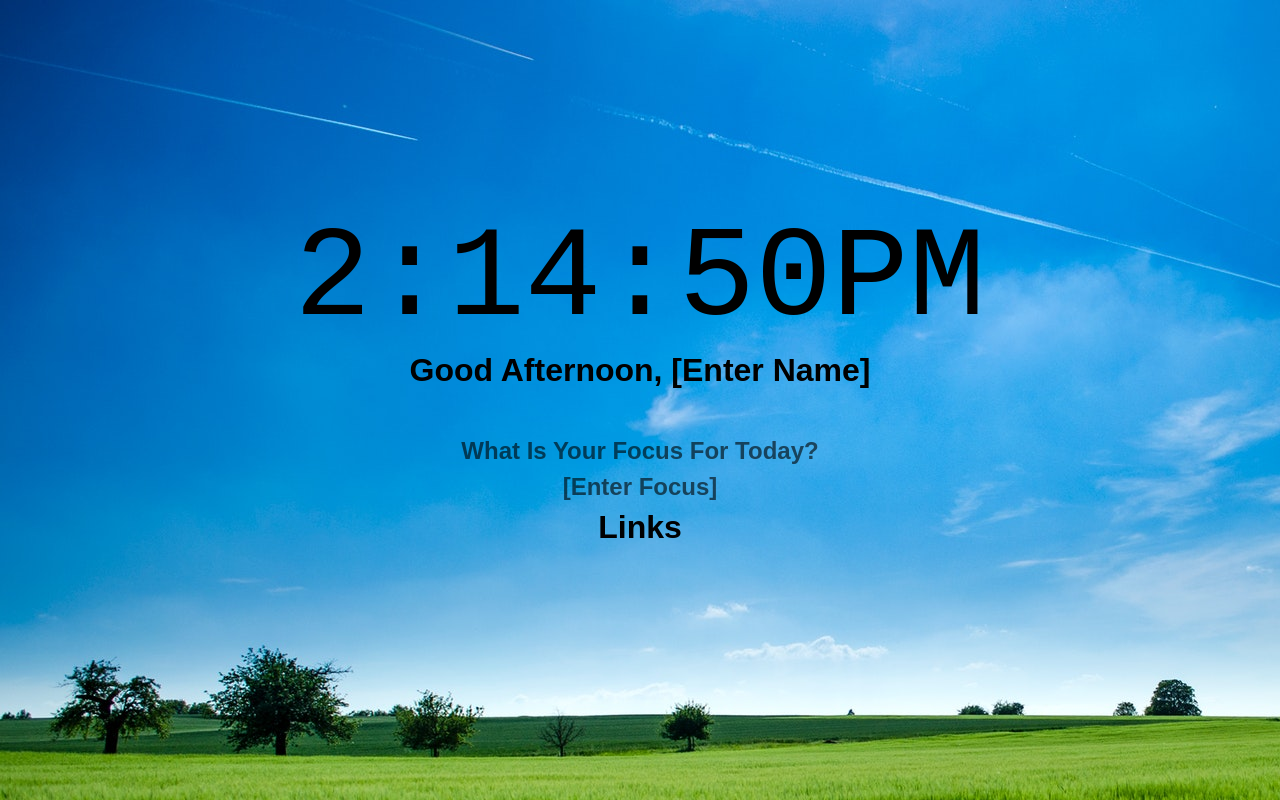
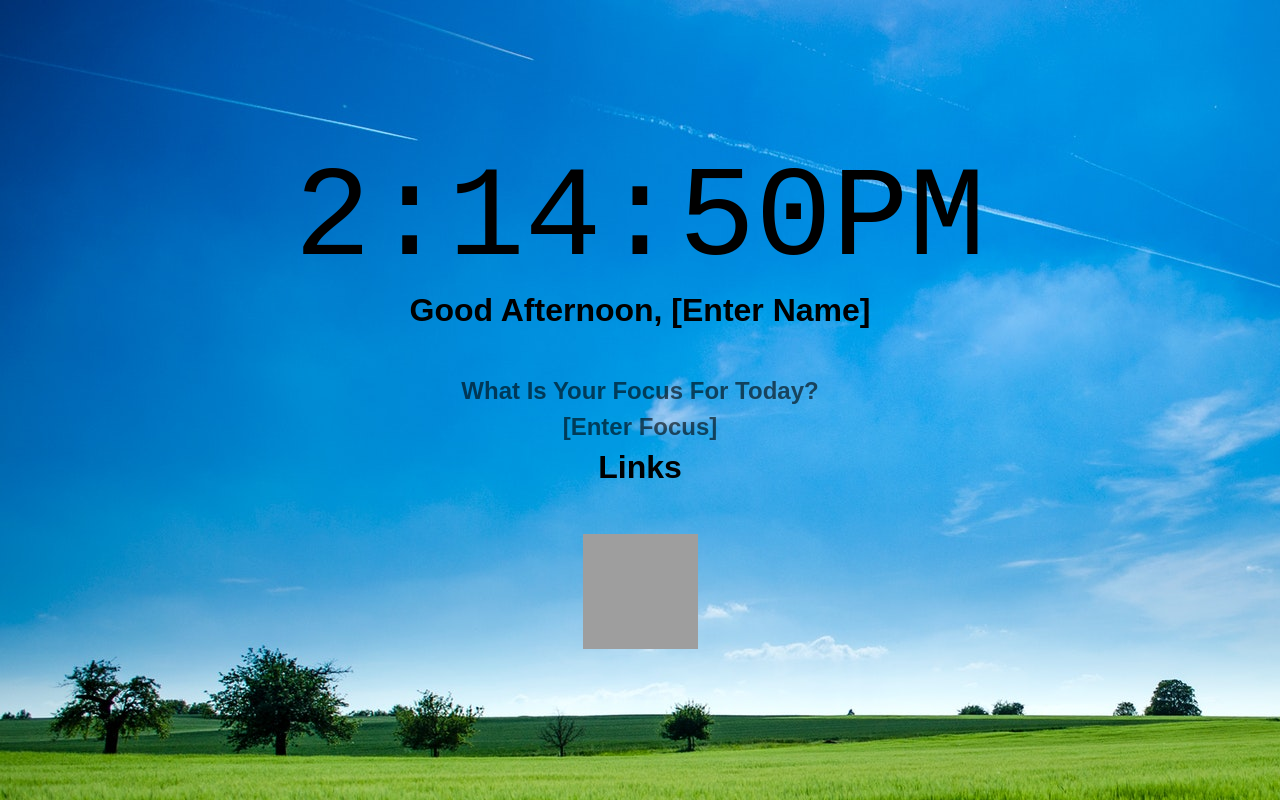
Before and after one commit to davemcdanel/davemcdanel.github.io, a plain HTML site: page index.html in a window 1280 px wide. Drawn offline with Linux system fonts and the light colour scheme; grey boxes are pictures that could not be loaded.

Commit message:
Added link to Smoker_Web_UI.
Added Smoker_Web_UI link to the Links section. Fixed minor tyop.

```diff
--- a/index.html
+++ b/index.html
@@ -1,7 +1,7 @@
 <!DOCTYPE html>
 <html lang="en">
   <head>
-    <meta charset'"UTF-8" />
+    <meta charset="UTF-8" />
     <meta name="viewport" content="width=device-width, initial-scale=1.0" />
     <meta http-equiv="X-UA-Compatible" content="ie=edge" />
     <link rel="stylesheet" href="styles.css">
@@ -19,10 +19,10 @@
 
     <div id="links">
       <h1>Links</h1>
-<!--        <a href="https://dave.mcdanel.gitea.kc0bpo.net/smoker_web/">
-          <img alt="Dave's Red Smoker" src="https://dave.mcdanel.gitea.kc0bpo.net/smoker_web/BrowserIcon.PNG" width="115" height="115">
+        <a href="https://davemcdanel.github.io/Smoker_Web_UI/index.html">
+          <img alt="Smoker_Web_UI" src="https://davemcdanel.github.io/Smoker_Web_UI/images/BrowserIcon.PNG" width="115" height="115">
         </a>
-
+<!--
         <a href="https://nextcloud.kc0bpo.net/">
           <img alt="Dave's Nextcloud" src="https://nextcloud.kc0bpo.net/core/img/favicon-fb.png" width="115" height="115">
         </a>
```
